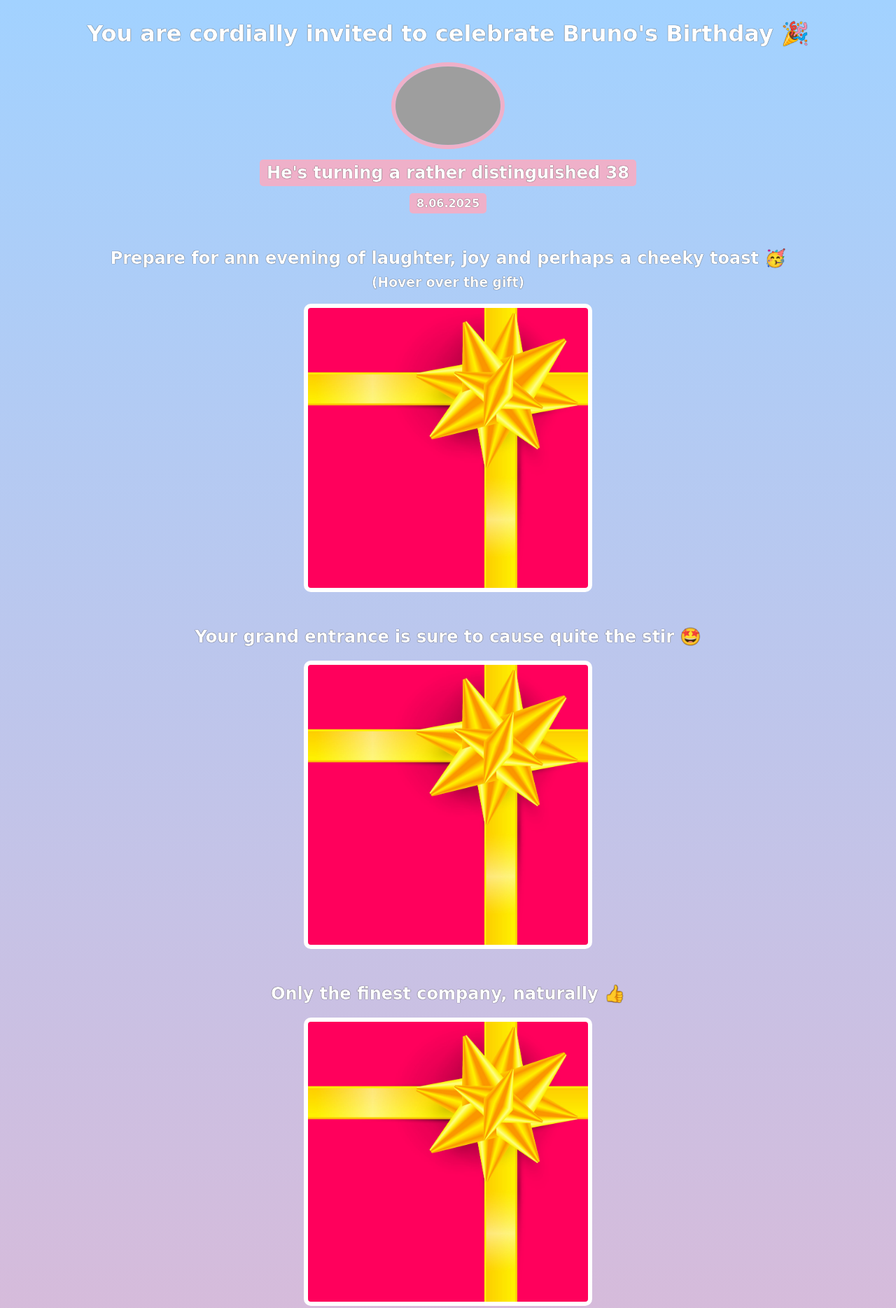
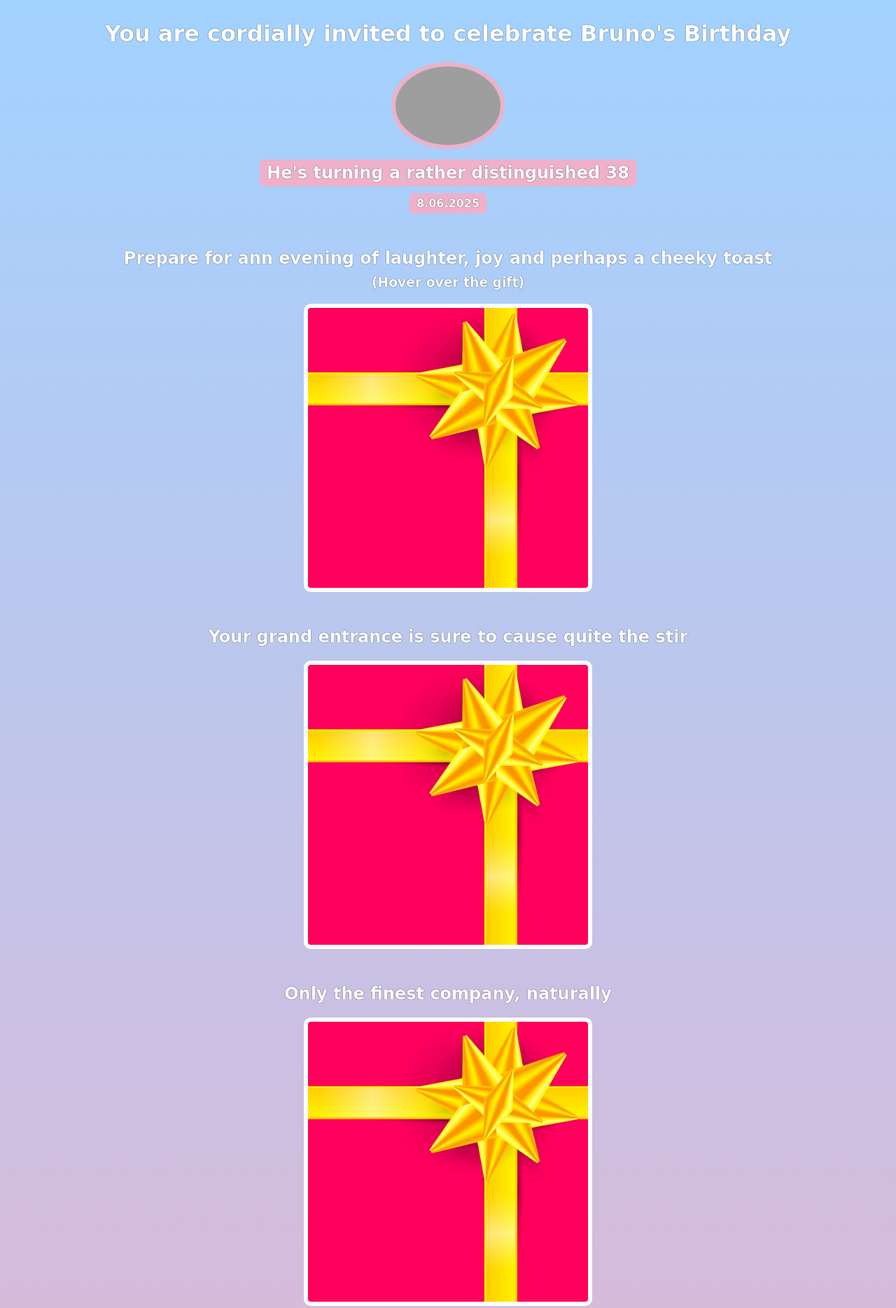
Before and after one commit to ValeriiRazumnyi/Valerii.Razumnyi.github.io, a plain HTML site: page index.html in a window 1280 px wide. Shown: the top 1869 px of the page at 70% size. Drawn offline with Linux system fonts and the light colour scheme; grey boxes are pictures that could not be loaded; a web font is replaced by a local one.

Commit message:
index.html

```diff
--- a/index.html
+++ b/index.html
@@ -7,35 +7,35 @@
     </head>
     <body>
         <div id="header">
-            <h1>You are cordially invited to celebrate Bruno's Birthday 🎉</h1>
+            <h1>You are cordially invited to celebrate Bruno's Birthday</h1>
             <img id="bff-img" src="https://encrypted-tbn0.gstatic.com/images?q=tbn:ANd9GcQnvDPOzJ6n_cAFLuozz6HSOHriJEL1-L_lJg&s">
             <h2 id="bday-age">He's turning a rather distinguished 38</h2>
             <h4 id="bday-date">8.06.2025</h4>
         </div>
 
         <div class="gift-section">
-            <h2 class="gift-title">Prepare for ann evening of laughter, joy and perhaps a cheeky toast 🥳</h2>
+            <h2 class="gift-title">Prepare for ann evening of laughter, joy and perhaps a cheeky toast</h2>
             <h3 class="gift-hint">(Hover over the gift)</h3>
             <div class="gift-img" id="gift-img-happy"></div>
         </div>
 
         <div class="gift-section">
-            <h2 class="gift-title">Your grand entrance is sure to cause quite the stir 🤩</h2>
+            <h2 class="gift-title">Your grand entrance is sure to cause quite the stir</h2>
             <div class="gift-img" id="gift-img-hot"></div>
         </div>
 
         <div class="gift-section">
-            <h2 class="gift-title">Only the finest company, naturally 👍</h2>
+            <h2 class="gift-title">Only the finest company, naturally</h2>
             <div class="gift-img" id="gift-img-genius"></div>
         </div>
 
         <div class="gift-section">
-            <h2 class="gift-title">Dress to impress - elegance with a hint of flair 💪</h2>
+            <h2 class="gift-title">Dress to impress - elegance with a hint of flair</h2>
             <div class="gift-img" id="gift-img-badass"></div>
         </div>
 
          <div class="gift-section">
-            <h2 class="gift-title">Let's raise a glass and toast to good times and even better company 🥂</h2>
+            <h2 class="gift-title">Let's raise a glass and toast to good times and even better company</h2>
             <div class="gift-img" id="gift-img-cheers"></div>
         </div>
 
```
